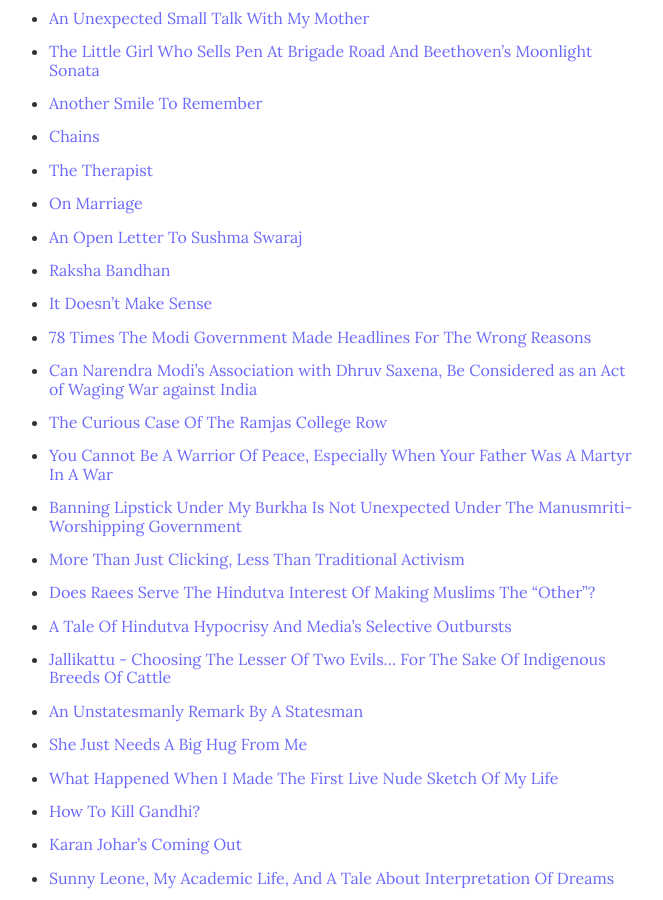
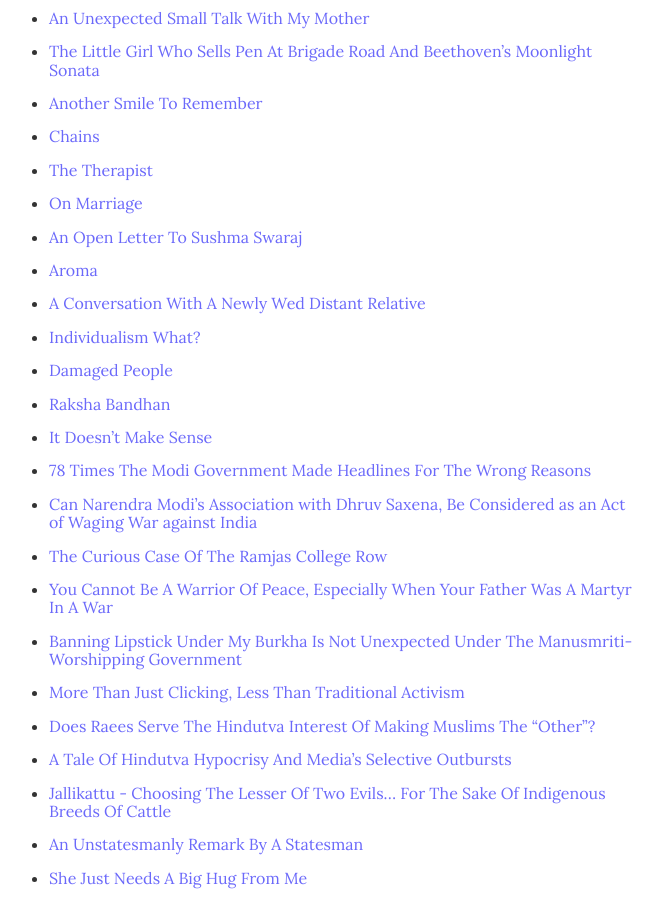
Before and after one commit to argumentativeyouth/pblog, a Jekyll site: the page built from _pages/all-posts.md, in a window 1280 px wide and 900 px high, scrolled down 1665 px. Shown: the whole window, without its empty margins (316-979 px from the left). Built offline with Jekyll 4.4.1, drawn with Linux system fonts in a browser that asks for light colours.

Commit message:
Update all-posts.md

```diff
--- a/_pages/all-posts.md
+++ b/_pages/all-posts.md
@@ -46,6 +46,10 @@
 * [The Therapist](https://pritams.blog/the-therapist/)
 * [On Marriage](https://pritams.blog/on-marriage)
 * [An Open Letter To Sushma Swaraj](https://pritams.blog/an-open-letter-to-sushma-swaraj)
+* [Aroma](https://pritams.blog/aroma)
+* [A Conversation With A Newly Wed Distant Relative](https://pritams.blog/a-conversation-with-a-newly-wed-distant-relative)
+* [Individualism What?](https://pritams.blog/individualism-what)
+* [Damaged People](https://pritams.blog/damaged-people)
 * [Raksha Bandhan](https://pritams.blog/raksha-bandhan/)
 * [It Doesn’t Make Sense](https://pritams.blog/it-doesnt-make-sense/)
 * [78 Times The Modi Government Made Headlines For The Wrong Reasons](https://pritams.blog/78-Times-The-Modi-Government-Made-Headlines-For-The-Wrong-Reasons/)
```
